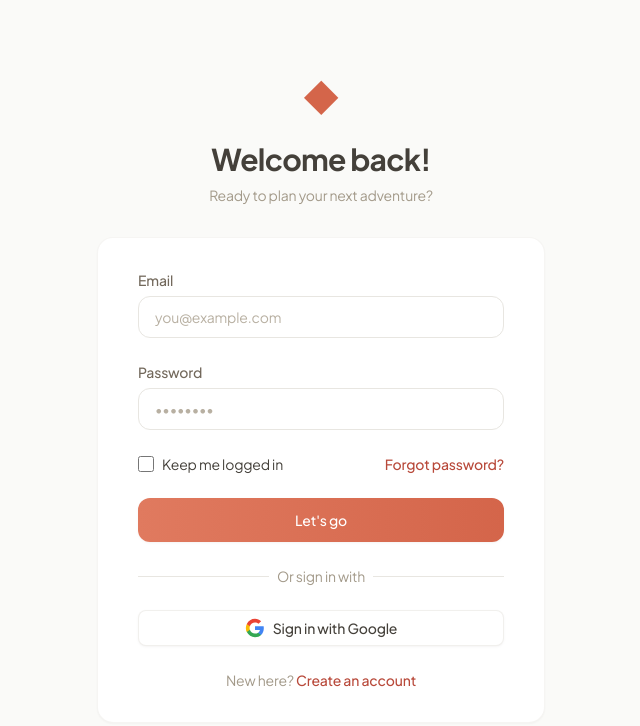
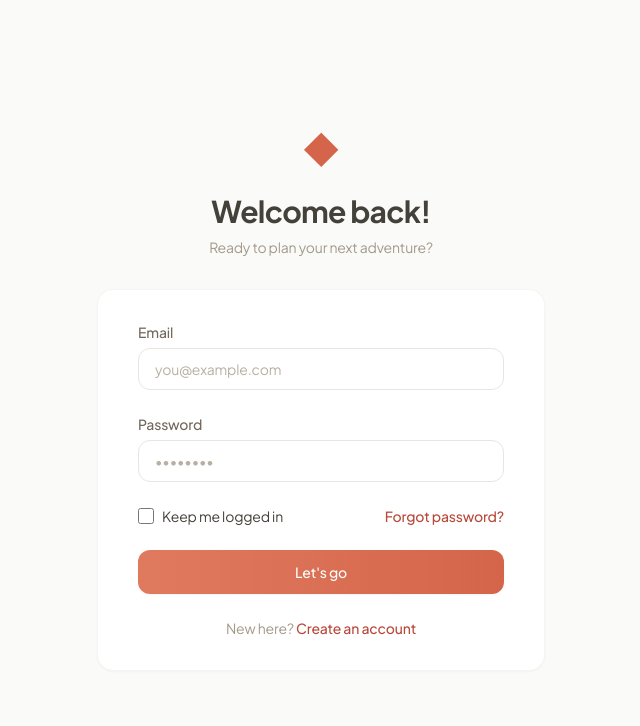
Before and after one commit to bharaaa/ai-trip-planner, a React (Vite) app: page /login in a window 1280 px wide. Shown: the top 726 px of the page, without its empty margins (319-959 px from the left). Built offline with nearby package versions, Linux system fonts and the light colour scheme; no server answers.

Commit message:
refactor: remove google sign in option from login page

```diff
--- a/src/features/auth/LoginPage.tsx
+++ b/src/features/auth/LoginPage.tsx
@@ -141,44 +141,6 @@
           </form>
 
           <div className="mt-6">
-            <div className="relative">
-              <div className="absolute inset-0 flex items-center">
-                <div className="w-full border-t border-warm-200" />
-              </div>
-              <div className="relative flex justify-center text-sm">
-                <span className="bg-white px-2 text-warm-500">Or sign in with</span>
-              </div>
-            </div>
-
-            <div className="mt-6">
-              <Button
-                type="button"
-                variant="secondary"
-                className="w-full flex justify-center"
-                onClick={handleLogin}
-              >
-                <svg className="h-5 w-5 mr-2" viewBox="0 0 24 24" fill="currentColor">
-                  <path
-                    d="M22.56 12.25c0-.78-.07-1.53-.2-2.25H12v4.26h5.92c-.26 1.37-1.04 2.53-2.21 3.31v2.77h3.57c2.08-1.92 3.28-4.74 3.28-8.09z"
-                    fill="#4285F4"
-                  />
-                  <path
-                    d="M12 23c2.97 0 5.46-.98 7.28-2.66l-3.57-2.77c-.98.66-2.23 1.06-3.71 1.06-2.86 0-5.29-1.93-6.16-4.53H2.18v2.84C3.99 20.53 7.7 23 12 23z"
-                    fill="#34A853"
-                  />
-                  <path
-                    d="M5.84 14.09c-.22-.66-.35-1.36-.35-2.09s.13-1.43.35-2.09V7.07H2.18C1.43 8.55 1 10.22 1 12s.43 3.45 1.18 4.93l2.85-2.22.81-.62z"
-                    fill="#FBBC05"
-                  />
-                  <path
-                    d="M12 5.38c1.62 0 3.06.56 4.21 1.64l3.15-3.15C17.45 2.09 14.97 1 12 1 7.7 1 3.99 3.47 2.18 7.07l3.66 2.84c.87-2.6 3.3-4.53 6.16-4.53z"
-                    fill="#EA4335"
-                  />
-                  <path d="M1 1h22v22H1z" fill="none" />
-                </svg>
-                Sign in with Google
-              </Button>
-            </div>
             <div className="mt-6 text-center text-sm">
               <span className="text-warm-500">New here? </span>
               <Link to="/register" className="font-medium text-accent-600 hover:text-accent-500 transition-colors">
```
